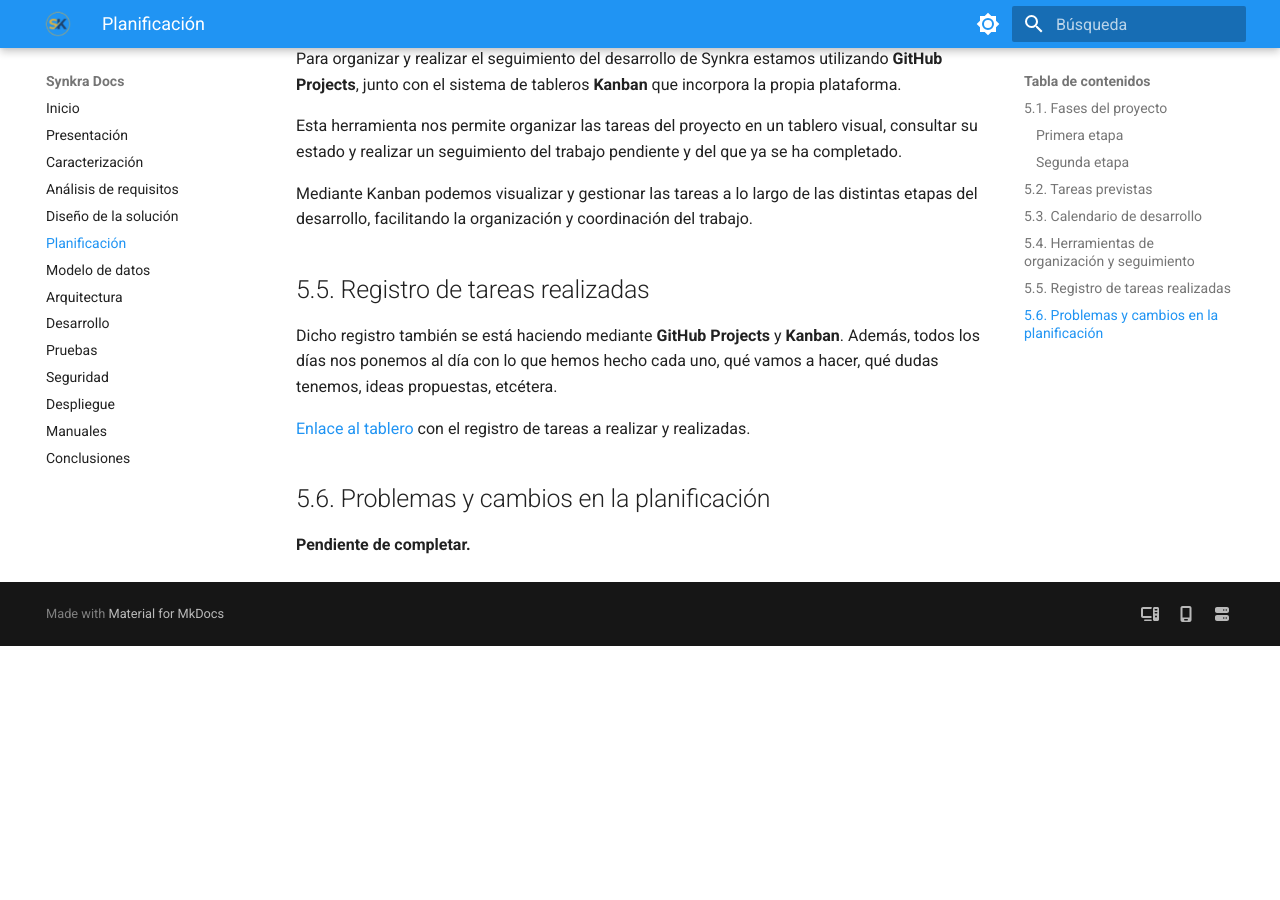
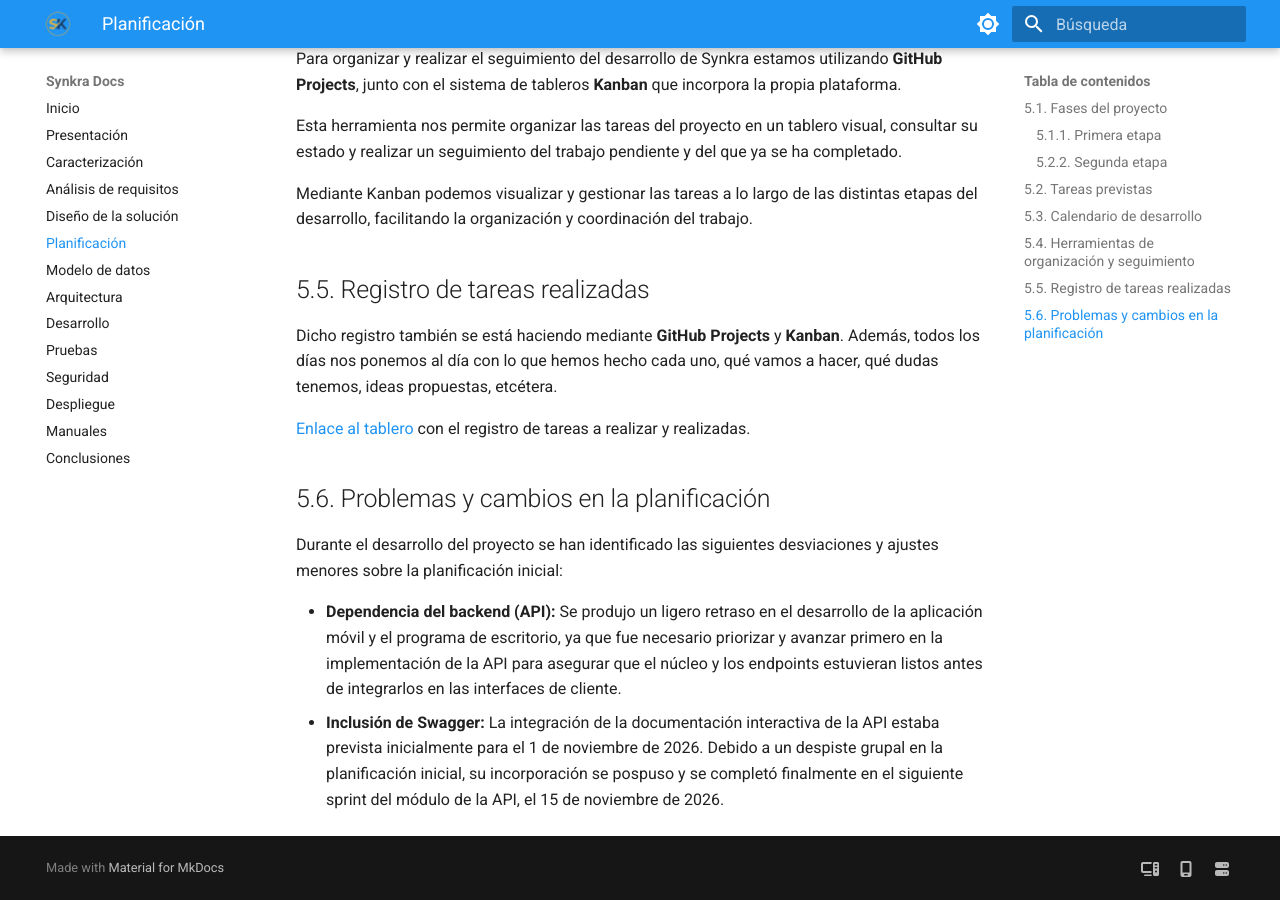
Before and after one commit to ian-ani/synkra-docs, an MkDocs documentation site: the page built from docs/05-planificacion.md, in a window 1280 px wide and 900 px high, scrolled down 1663 px. Built offline with MkDocs 1.6.1 and Material for MkDocs 9.7.7, drawn with Linux system fonts in a browser that asks for light colours; before the commit the page ends 2309 px from its top, so only the background shows below that; some of the changed text lies outside the part shown.

Commit message:
Completar apartado de problemas y cambios

```diff
--- a/docs/05-planificacion.md
+++ b/docs/05-planificacion.md
@@ -2,7 +2,7 @@
 
 ## 5.1. Fases del proyecto
 
-### Primera etapa
+### 5.1.1. Primera etapa
 
 Esta fase se centra en establecer los cimientos del proyecto, validar la arquitectura cliente-servidor y desarrollar un producto mínimo viable funcional:
 
@@ -10,7 +10,7 @@ Esta fase se centra en establecer los cimientos del proyecto, validar la arquite
 - **Diseño e implementación base:** Modelado de datos, diseño de interfaces y desarrollo de las funcionalidades principales en las distintas plataformas del ecosistema (API REST, aplicación de escritorio, aplicación móvil y entorno web).
 - **Consolidación y entrega parcial:** Redacción de la documentación técnica correspondiente y presentación de la primera etapa evaluable del proyecto.
 
-### Segunda etapa
+### 5.2.2. Segunda etapa
 
 **Pendiente de completar.**
 
@@ -51,4 +51,7 @@ Dicho registro también se está haciendo mediante **GitHub Projects** y **Kanba
 
 ## 5.6. Problemas y cambios en la planificación
 
-**Pendiente de completar.**
+Durante el desarrollo del proyecto se han identificado las siguientes desviaciones y ajustes menores sobre la planificación inicial:
+
+- **Dependencia del backend (API):** Se produjo un ligero retraso en el desarrollo de la aplicación móvil y el programa de escritorio, ya que fue necesario priorizar y avanzar primero en la implementación de la API para asegurar que el núcleo y los endpoints estuvieran listos antes de integrarlos en las interfaces de cliente.
+- **Inclusión de Swagger:** La integración de la documentación interactiva de la API estaba prevista inicialmente para el 1 de noviembre de 2026. Debido a un despiste grupal en la planificación inicial, su incorporación se pospuso y se completó finalmente en el siguiente sprint del módulo de la API, el 15 de noviembre de 2026.
```
